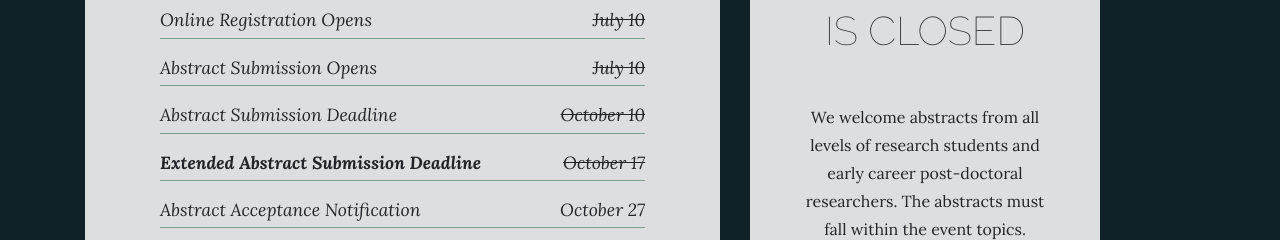
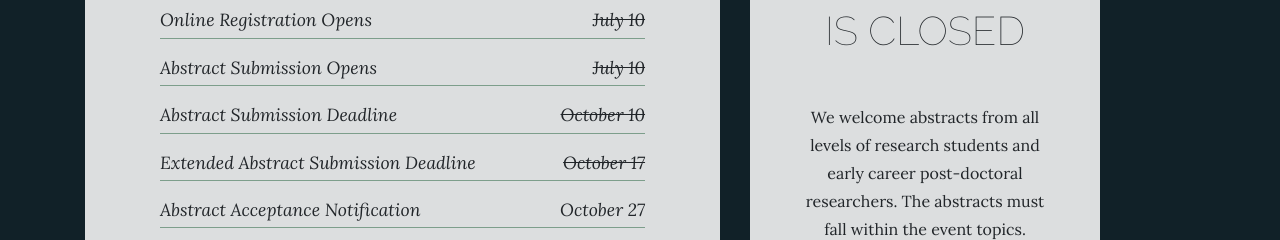
Before and after one commit to sig-drugdesign2020/sig-drugdesign2020.github.io, a website: page index.html in a window 1280 px wide. Shown: the part 999-1239 px from the top of the page. Drawn offline with Linux system fonts and the light colour scheme; a web font is replaced by a local one.

Commit message:
Update index.html

```diff
--- a/index.html
+++ b/index.html
@@ -113,7 +113,7 @@
 								<span class="ml-auto"><strike>October 10</strike></span>
 							</li>
               <li class="list-unstyled-item list-hours-item d-flex">
-                	<b>Extended Abstract Submission Deadline</b>
+                	Extended Abstract Submission Deadline
                 <span class="ml-auto"><strike>October 17</strike></span>
               </li>
 							<li class="list-unstyled-item list-hours-item d-flex">
```
